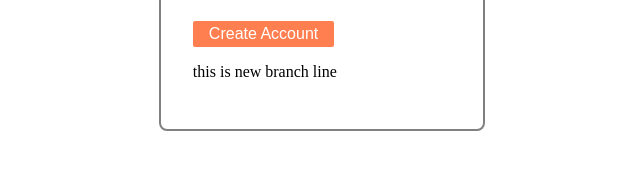
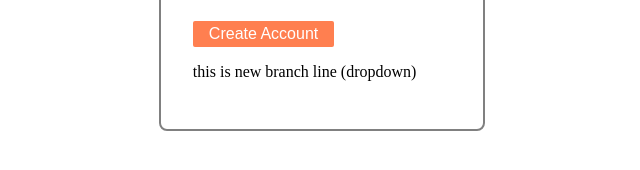
Before and after one commit to yakshpal2001/work, a website: page public/index.html in a window 1280 px wide. Shown: the part 230-400 px from the top of the page, 318-958 px from the left. Drawn offline with Linux system fonts and the light colour scheme.

```diff
--- a/public/index.html
+++ b/public/index.html
@@ -25,7 +25,7 @@
         </div>
 
         <button id="formBtn">Create Account</button>
-        <p> this is new branch line </p>
+        <p> this is new branch line (dropdown)</p>
     </form>
 </body>
 
```
